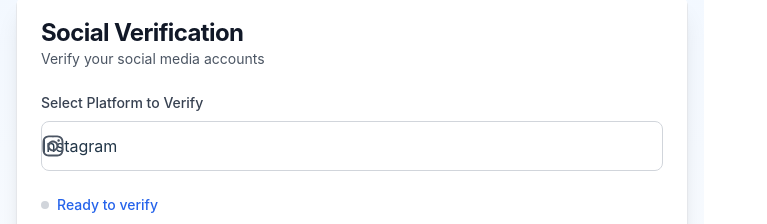
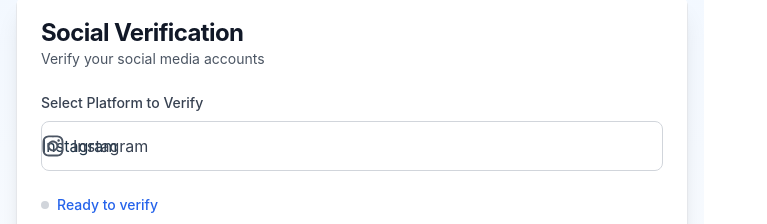
Before and after one commit to 4rjunc/HandleCheck, a React (Vite) app: page / in a window 1280 px wide. Shown: the part 200-424 px from the top of the page, without its empty margins (0-767 px from the left). Built offline with nearby package versions, Linux system fonts and the light colour scheme; no server answers.

Commit message:
Added Texts ✅

```diff
--- a/src/components/Reclaim.tsx
+++ b/src/components/Reclaim.tsx
@@ -130,22 +130,42 @@
           </div>
 
           {/* Current Selected Icon */}
-          <div className="absolute ms-2 left-3 top-1/2 -translate-y-1/2 ointer-events-none">
+          <div className="absolute left-10 top-1/2 -translate-y-1/2 flex items-center gap-2">
             {social === "instagram" && (
-              <FaInstagram className="w-6 h-6 text-gray-600" />
+              <>
+                <FaInstagram className="w-6 h-6 text-gray-600" />
+                <span className="text-gray-700">Instagram</span>
+              </>
             )}
             {social === "upwork" && (
-              <FaSquareUpwork className="w-6 h-6 text-gray-600" />
+              <>
+                <FaSquareUpwork className="w-6 h-6 text-gray-600" />
+                <span className="text-gray-700">Upwork</span>
+              </>
             )}
             {social === "github" && (
-              <FaGithub className="w-6 h-6 text-gray-600" />
+              <>
+                <FaGithub className="w-6 h-6 text-gray-600" />
+                <span className="text-gray-700">Github</span>
+              </>
             )}
             {social === "linkedin" && (
-              <FaLinkedin className="w-6 h-6 text-gray-600" />
+              <>
+                <FaLinkedin className="w-6 h-6 text-gray-600" />
+                <span className="text-gray-700">Linkedin</span>
+              </>
             )}
-            {social === "x" && <FaXTwitter className="w-6 h-6 text-gray-900" />}
+            {social === "x" && (
+              <>
+                <FaXTwitter className="w-6 h-6 text-gray-900" />
+                <span className="text-gray-700">Twitter</span>
+              </>
+            )}
             {social === "youtube" && (
-              <FaYoutube className="w-6 h-6 text-gray-600" />
+              <>
+                <FaYoutube className="w-6 h-6 text-gray-600" />
+                <span className="text-gray-700">Youtube</span>
+              </>
             )}
             {social === "spotify" && (
               <Music className="w-6 h-6 text-green-600" />
@@ -159,6 +179,7 @@
           >
             <option value="github">Github</option>
             <option value="linkedin">Linkedin</option>
+            <option value="upwork">Upwork</option>
             <option value="instagram">Instagram</option>
             <option value="x">Twitter (X)</option>
             <option value="youtube">YouTube</option>
```
